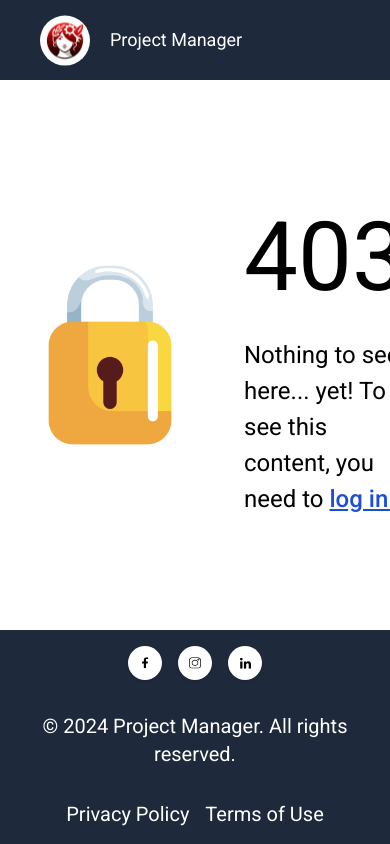
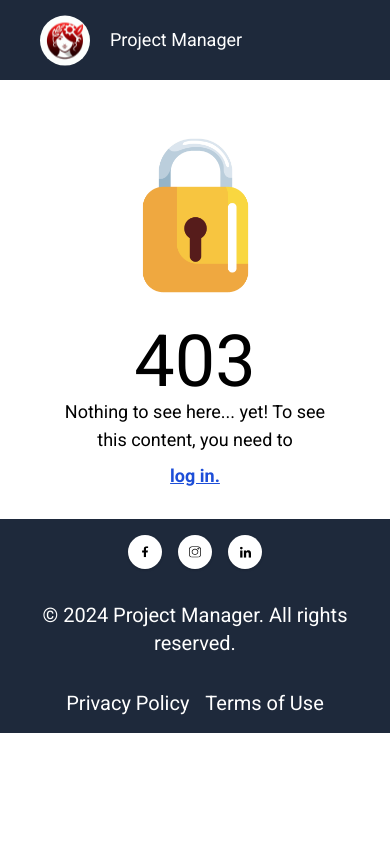
Before and after one commit to MVISHNU-BR/TI-REX-Desafio-02, a React (Vite) app in the folder project-manager/: page /profile in a window 390 px wide. Built offline with nearby package versions, Linux system fonts and the light colour scheme; no server answers.

Commit message:
fix: responsividade pag Forbidden
responsividade pag Forbidden

```diff
--- a/project-manager/src/pages/Forbidden.tsx
+++ b/project-manager/src/pages/Forbidden.tsx
@@ -4,31 +4,44 @@ import { Link } from "react-router";
 
 export default function Forbidden() {
   return (
-    <div className="flex flex-col min-h-screen">
-      <Header />
-      <main className="flex-grow flex items-center justify-center">
-        <div className="w-[845px] h-[367px] flex items-center justify-center overflow-hidden">
-          <div className="flex items-center gap-6 w-full h-full">
-            <img
-              src="src/assets/403.png"
-              alt="Padlock"
-              className="w-[227px] h-[220px] md:w-[367px] md:h-[367px] max-w-full max-h-full object-contain"
+    <>
+         <Header/>
+           <div  className="flex items-center justify-center">
+             <div className="
+               flex flex-col md:flex-row
+               items-center
+               justify-center
+               gap-4 md:gap-8
+               w-[703px] h-[439px] pb-20 "
+              >
+               <div>
+                   <img src="\src\assets\403.png" alt="Post-it"
+                   className="
+                     w-[744pxpx] h-[189px]
+                     md:w-[334.59px] md:h-[439px]
+                      object-contain "
                    />
-            <div className="w-full h-full flex flex-col justify-center">
-              <h1 className="font-roboto text-[96px] mb-2" >
-                403
-              </h1>
-              <p className="font-roboto text-[24px] text-black font-normal mb-2">
-                Nothing to see here... yet! To see this content, you need to {" "}
-                <Link to="/Login" className="text-blue-700 font-medium underline">
+               </div >
+
+                 <div  className="text-center w-[387.41px] h-[72px] ">
+                 <div>
+                  <p className="text-center md:text-start text-7xl md:text-8xl font-normal ">403</p>
+                  <p className="lg:text-start text-lg text-preto font-normal mb-2 ">
+                    Nothing to see here... yet! To see <br /> this content, you need to {}
+                    <span className="block md:inline mt-2 md:mt-0">
+                      <Link
+                        to="/Login"
+                        className="text-blue-700 underline font-bold md:text-end "
+                      >
                         log in.
                       </Link>
+                    </span>
                   </p>
                 </div>
               </div>
              </div>
-      </main>
-      <Footer />
            </div>
+         <Footer/>
+       </>
   );
 }
--- a/project-manager/src/pages/NotFound.tsx
+++ b/project-manager/src/pages/NotFound.tsx
@@ -12,7 +12,7 @@ export default function NotFound() {
             items-center
             justify-center
             gap-4 md:gap-8
-            w-[703px] h-[439px]"
+            w-[703px] h-[439px] "
             >
             <div>
                 <img src="\src\assets\404.png" alt="Post-it"
@@ -26,7 +26,7 @@ export default function NotFound() {
               <div  className="text-center w-[230px] h-[196px]">
                 <p className="text-center md:text-start text-7xl md:text-8xl font-normal">404</p>
                 <p className="text-lg	text-preto mb-2">Oops! Nothing to see here, just a lost kanban task.</p>
-                <div className="md:text-end">
+                <div className="md:text-end ">
                   <Link to="/" className=" text-blue-700 underline font-bold md:text-end">
                   Go back to home
                   </Link>
```
Lines whose indentation alone changed are shown as unchanged.
